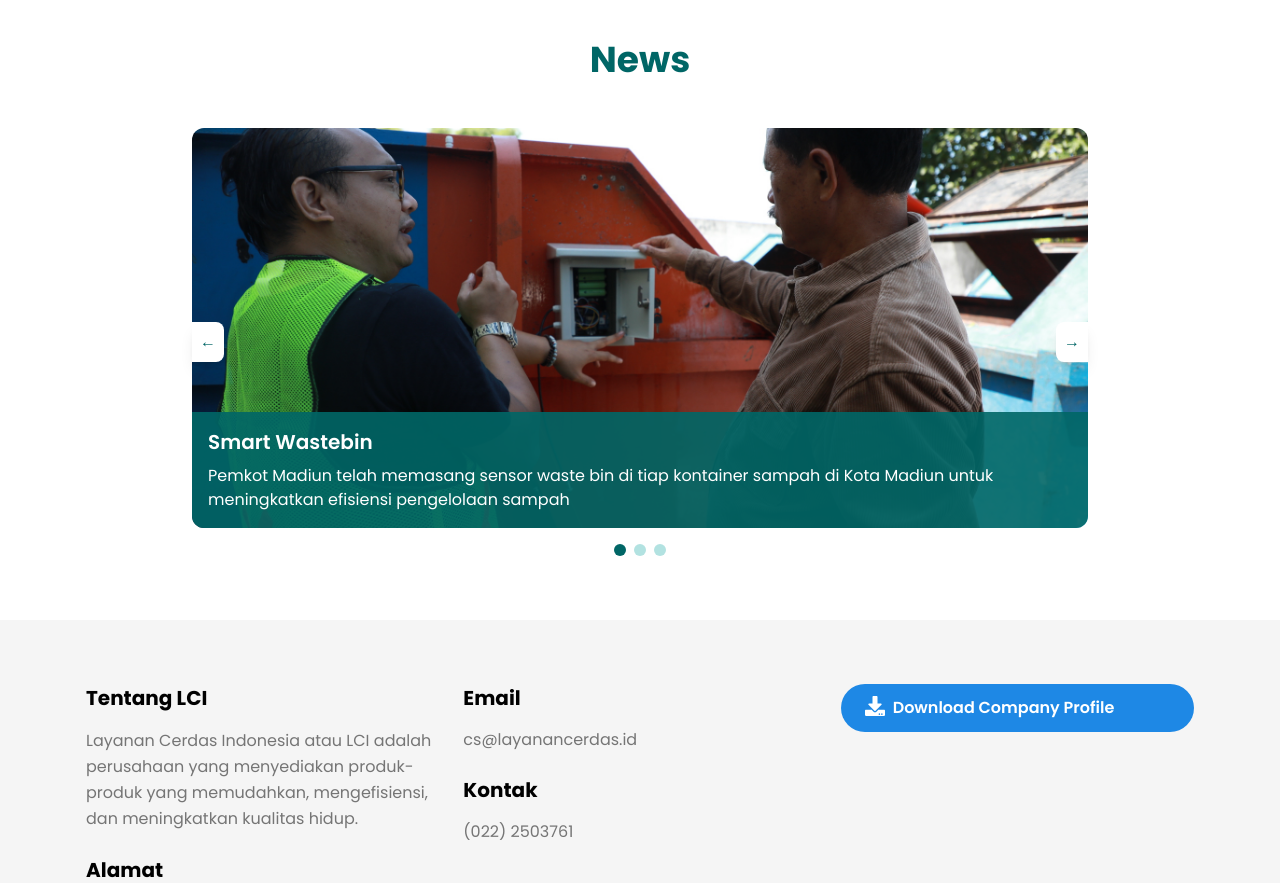
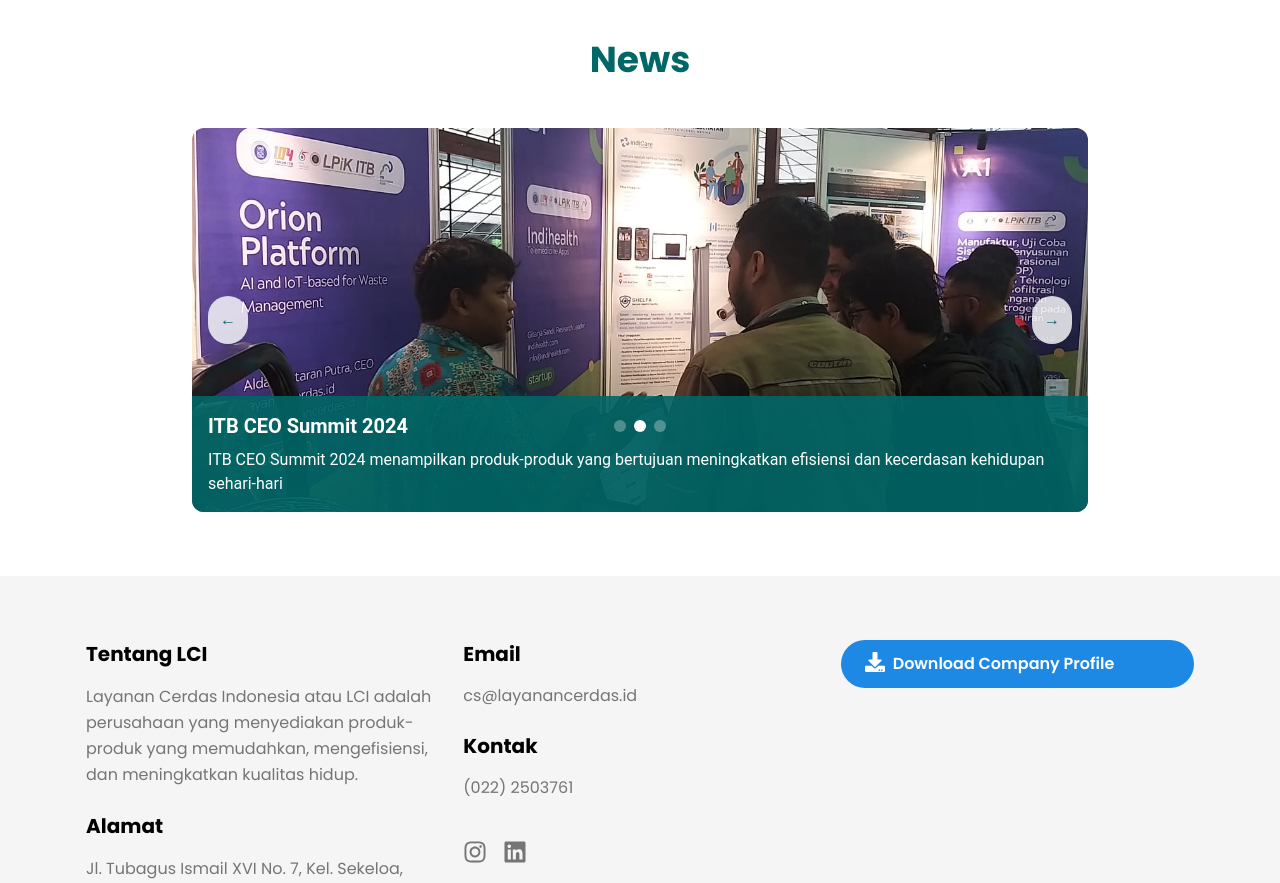
Before and after one commit to layanancerdasid/compor-lci, a React (Vite) app: page / in a window 1280 px wide. Shown: the part 3140-4023 px from the top of the page. Built offline with nearby package versions, Linux system fonts and the light colour scheme.

Commit message:
news page

```diff
--- /dev/null
+++ b/src/berita.jsx
@@ -0,0 +1,112 @@
+import React, { useEffect } from "react";
+import { Calendar } from "lucide-react";
+
+const NewsCard = ({ title, description, image, date = new Date().toLocaleDateString(), id }) => (
+    <div id={id} className="group bg-white shadow-md rounded-xl overflow-hidden scroll-mt-24">
+        <div className="aspect-video overflow-hidden">
+            <img
+                src={image}
+                alt={title}
+                className="h-full w-full object-cover"
+            />
+        </div>
+
+        <div className="p-8">
+            <div className="flex items-center gap-2 text-sm text-gray-500 mb-4">
+                <Calendar className="h-4 w-4" />
+                <span>{date}</span>
+            </div>
+
+            <h3 className="text-2xl font-bold text-[#006666] mb-4 poppins-semibold">
+                {title}
+            </h3>
+
+            <p className="text-gray-600 leading-relaxed poppins-regular">
+                {description}
+            </p>
+        </div>
+    </div>
+);
+
+const Berita = () => {
+    const berita = [
+        {
+            id: 1,
+            slug: "smart-wastebin",
+            title: "Smart Wastebin",
+            description:
+                "Pemkot Madiun telah memasang sensor waste bin di tiap kontainer sampah di Kota Madiun untuk meningkatkan efisiensi pengelolaan sampah. Sistem ini memungkinkan pemantauan real-time terhadap tingkat kapasitas sampah di setiap kontainer, membantu petugas kebersihan dalam mengoptimalkan rute pengambilan sampah dan meningkatkan efisiensi pengelolaan sampah kota. Inovasi ini merupakan bagian dari inisiatif smart city yang bertujuan untuk memodernisasi layanan publik dan meningkatkan kualitas hidup warga kota.",
+            image: "src/assets/berita_foto-1.JPG",
+            date: "16 Jan 2024",
+        },
+        {
+            id: 2,
+            slug: "itb-summit",
+            title: "ITB CEO Summit 2024",
+            description:
+                "ITB CEO Summit 2024 menampilkan produk-produk yang bertujuan meningkatkan efisiensi dan kecerdasan kehidupan sehari-hari. Event bergengsi ini menghadirkan berbagai inovasi teknologi terkini yang dikembangkan oleh para ahli dan peneliti dari Institut Teknologi Bandung. Para CEO dan pemimpin industri berkumpul untuk membahas transformasi digital dan peluang kolaborasi dalam mengembangkan solusi teknologi untuk masa depan Indonesia.",
+            image: "src/assets/ceo_summit2024_2.jpeg",
+            date: "15 Jan 2024",
+        },
+        {
+            id: 3,
+            slug: "iciss",
+            title: "ICISS",
+            description:
+                "Acara ini mendiskusikan inovasi teknologi masa depan, terutama dalam integrasi data dan kecerdasan buatan (AI), untuk meningkatkan resiliensi dan keberlanjutan hidup. International Conference on Information Systems and Software (ICISS) menghadirkan pembicara internasional dan pakar teknologi untuk berbagi wawasan tentang perkembangan terbaru dalam dunia teknologi informasi. Fokus khusus diberikan pada pengembangan solusi AI yang dapat membantu mengatasi tantangan global dalam berbagai sektor.",
+            image: "src/assets/iciss1.jpeg",
+            date: "14 Jan 2024",
+        },
+    ];
+
+    useEffect(() => {
+        // Handle smooth scrolling when page loads with hash
+        const hash = window.location.hash;
+        if (hash) {
+            const element = document.querySelector(hash);
+            if (element) {
+                // Add a small delay to ensure proper scrolling after page load
+                setTimeout(() => {
+                    element.scrollIntoView({ behavior: 'smooth' });
+                }, 100);
+            }
+        }
+    }, []);
+
+    return (
+        <>
+            <div className="relative h-64 bg-gradient-to-r from-[#009f9a] from-10% to-[#006666]">
+                <div className="absolute inset-0 bg-[url('/grid.svg')] opacity-10" />
+                <div className="absolute inset-0 flex items-center justify-center text-center">
+                    <div className="max-w-2xl px-4">
+                        <h1 className="text-4xl md:text-5xl font-light text-white mb-4">
+                            Recent News & Events
+                        </h1>
+                        <p className="text-white/80 text-base md:text-lg">
+                            Discover our latest updates, achievements, and
+                            contributions in technology innovation
+                        </p>
+                    </div>
+                </div>
+            </div>
+            <section className="py-16 bg-gray-50">
+                <div className="container mx-auto px-4">
+                    <div className="flex flex-col gap-12">
+                        {berita.map((item) => (
+                            <NewsCard
+                                key={item.id}
+                                id={item.slug}
+                                title={item.title}
+                                description={item.description}
+                                image={item.image}
+                                date={item.date}
+                            />
+                        ))}
+                    </div>
+                </div>
+            </section>
+        </>
+    );
+};
+
+export default Berita;
--- a/src/home.jsx
+++ b/src/home.jsx
@@ -1,4 +1,4 @@
-import { useState } from "react";
+import { useState, useEffect } from "react";
 import { ArrowRight, Microchip, Terminal, TrendingUp } from "lucide-react";
 import {
   Accordion,
@@ -50,27 +50,24 @@
 const CAROUSEL_ITEMS = [
   {
     id: 1,
-    link: "placeholder/link",
+    link: "/berita#smart-wastebin",
     image: "src/assets/berita_foto-1.JPG",
     title: "Smart Wastebin",
-    description:
-      "Pemkot Madiun telah memasang sensor waste bin di tiap kontainer sampah di Kota Madiun untuk meningkatkan efisiensi pengelolaan sampah",
+    description: "Pemkot Madiun telah memasang sensor waste bin di tiap kontainer sampah di Kota Madiun untuk meningkatkan efisiensi pengelolaan sampah",
   },
   {
     id: 2,
-    link: "placeholder/link",
+    link: "/berita#itb-summit",
     image: "src/assets/ceo_summit2024_2.jpeg",
     title: "ITB CEO Summit 2024",
-    description:
-      "ITB CEO Summit 2024 menampilkan produk-produk yang bertujuan meningkatkan efisiensi dan kecerdasan kehidupan sehari-hari",
+    description: "ITB CEO Summit 2024 menampilkan produk-produk yang bertujuan meningkatkan efisiensi dan kecerdasan kehidupan sehari-hari",
   },
   {
     id: 3,
-    link: "placeholder/link",
+    link: "/berita#iciss",
     image: "src/assets/iciss1.jpeg",
     title: "ICISS",
-    description:
-      "Acara ini mendiskusikan inovasi teknologi masa depan, terutama dalam integrasi data dan kecerdasan buatan (AI), untuk meningkatkan resiliensi dan keberlanjutan hidup.",
+    description: "Acara ini mendiskusikan inovasi teknologi masa depan, terutama dalam integrasi data dan kecerdasan buatan (AI), untuk meningkatkan resiliensi dan keberlanjutan hidup.",
   },
 ];
 
@@ -108,16 +105,31 @@
 
   const handleOpen = (value) => setOpen(open === value ? 0 : value);
 
+useEffect(() => {
+    const timer = setInterval(() => {
+      setActiveSlide((prevSlide) =>
+        prevSlide === CAROUSEL_ITEMS.length - 1 ? 0 : prevSlide + 1
+      );
+    }, 5000);
+
+    return () => clearInterval(timer);
+  }, []);
+
   const nextSlide = () => {
-    setActiveSlide((prev) => (prev + 1) % CAROUSEL_ITEMS.length);
+    setActiveSlide((prevSlide) =>
+      prevSlide === CAROUSEL_ITEMS.length - 1 ? 0 : prevSlide + 1
+    );
   };
 
   const prevSlide = () => {
-    setActiveSlide((prev) =>
-      prev === 0 ? CAROUSEL_ITEMS.length - 1 : prev - 1,
+    setActiveSlide((prevSlide) =>
+      prevSlide === 0 ? CAROUSEL_ITEMS.length - 1 : prevSlide - 1
     );
   };
 
+  const goToSlide = (index) => {
+    setActiveSlide(index);
+  };
   return (
     <>
       <div className="min-h-screen">
@@ -172,7 +184,7 @@
               <ServiceCard
                 icon={
                   <Microchip
-                    size={48}
+                     size={48}
                     strokeWidth={1.25}
                     className="text-[#006666]"
                   />
@@ -258,7 +270,8 @@
                 {PRODUCT.map((product) => (
                   <Accordion key={product} open={open === product}>
                     <AccordionHeader
-                      onClick={() => handleOpen(product)}
+                      onClick={() =>
+                        handleOpen(product)}
                       className="text-[#006666] hover:text-[#009f9a] poppins-semibold"
                     >
                       {product}
@@ -308,26 +321,28 @@
             </h2>
 
             <div className="relative max-w-4xl mx-auto">
-              <div className="relative h-[400px] overflow-hidden rounded-xl">
+              <div className="relative h-96 overflow-hidden rounded-xl">
                 {CAROUSEL_ITEMS.map((item, index) => (
                   <div
                     key={item.id}
-                    className={`absolute w-full h-full transition-all duration-500 ease-in-out transform ${
+                    className={`absolute w-full h-full transition-all duration-700 ease-in-out transform ${
                       index === activeSlide
                         ? "opacity-100 translate-x-0"
+                        : index < activeSlide
+                        ? "opacity-0 -translate-x-full"
                         : "opacity-0 translate-x-full"
                     }`}
                   >
-                    <a href={item.link}>
+                    <a href={item.link} className="block h-full">
                       <img
                         src={item.image}
                         alt={item.title}
                         className="w-full h-full object-cover"
                       />
                     </a>
-                    <div className="absolute bottom-0 left-0 right-0 bg-[#006666] bg-opacity-90 text-white p-4">
-                      <h3 className="text-xl poppins-semibold">{item.title}</h3>
-                      <p className="poppins-regular text-base mt-2">
+                    <div className="absolute bottom-0 left-0 right-0 bg-[#006666] bg-opacity-90 text-white p-4 transform transition-transform duration-500">
+                      <h3 className="text-xl font-semibold">{item.title}</h3>
+                      <p className="text-base mt-2">
                         {item.description}
                       </p>
                     </div>
@@ -337,25 +352,31 @@
 
               <button
                 onClick={prevSlide}
-                className="absolute left-0 top-1/2 -translate-y-1/2 bg-white hover:bg-[#009f9a] text-[#006666] hover:text-white rounded-r-lg p-2 shadow-lg transition-all"
+                className="absolute left-4 top-1/2 -translate-y-1/2 bg-white/80 hover:bg-[#009f9a] text-[#006666] hover:text-white rounded-full p-3 shadow-lg transition-all duration-300"
+                aria-label="Previous slide"
               >
+                <span className="sr-only">Previous</span>
                 ←
               </button>
+
               <button
                 onClick={nextSlide}
-                className="absolute right-0 top-1/2 -translate-y-1/2 bg-white hover:bg-[#009f9a] text-[#006666] hover:text-white rounded-l-lg p-2 shadow-lg transition-all"
+                className="absolute right-4 top-1/2 -translate-y-1/2 bg-white/80 hover:bg-[#009f9a] text-[#006666] hover:text-white rounded-full p-3 shadow-lg transition-all duration-300"
+                aria-label="Next slide"
               >
+                <span className="sr-only">Next</span>
                 →
               </button>
 
-              <div className="flex justify-center mt-4 space-x-2">
+              <div className="absolute bottom-20 left-1/2 -translate-x-1/2 flex justify-center space-x-2">
                 {CAROUSEL_ITEMS.map((_, index) => (
                   <button
                     key={index}
-                    onClick={() => setActiveSlide(index)}
-                    className={`w-3 h-3 rounded-full transition-all ${
-                      index === activeSlide ? "bg-[#006666]" : "bg-[#009f9a]/30"
+                    onClick={() => goToSlide(index)}
+                    className={`w-3 h-3 rounded-full transition-all duration-300 ${
+                      index === activeSlide ? "bg-white" : "bg-white/30"
                     }`}
+                    aria-label={`Go to slide ${index + 1}`}
                   />
                 ))}
               </div>
--- a/src/main.jsx
+++ b/src/main.jsx
@@ -12,11 +12,13 @@
 import Visi from "./visi.jsx";
 import Team from "./team.jsx";
 import Contact from "./contact.jsx";
+import Berita from './berita.jsx';
 createRoot(document.getElementById("root")).render(
   <StrictMode>
     <BrowserRouter>
       <Navbar />
       <Routes>
+        <Route path='/berita' element={<Berita />} />
         <Route path='/contact' element={<Contact />} />
         <Route path='/tim-kami' element={<Team />} />
         <Route path='/visi-misi' element={<Visi />}/>
```
